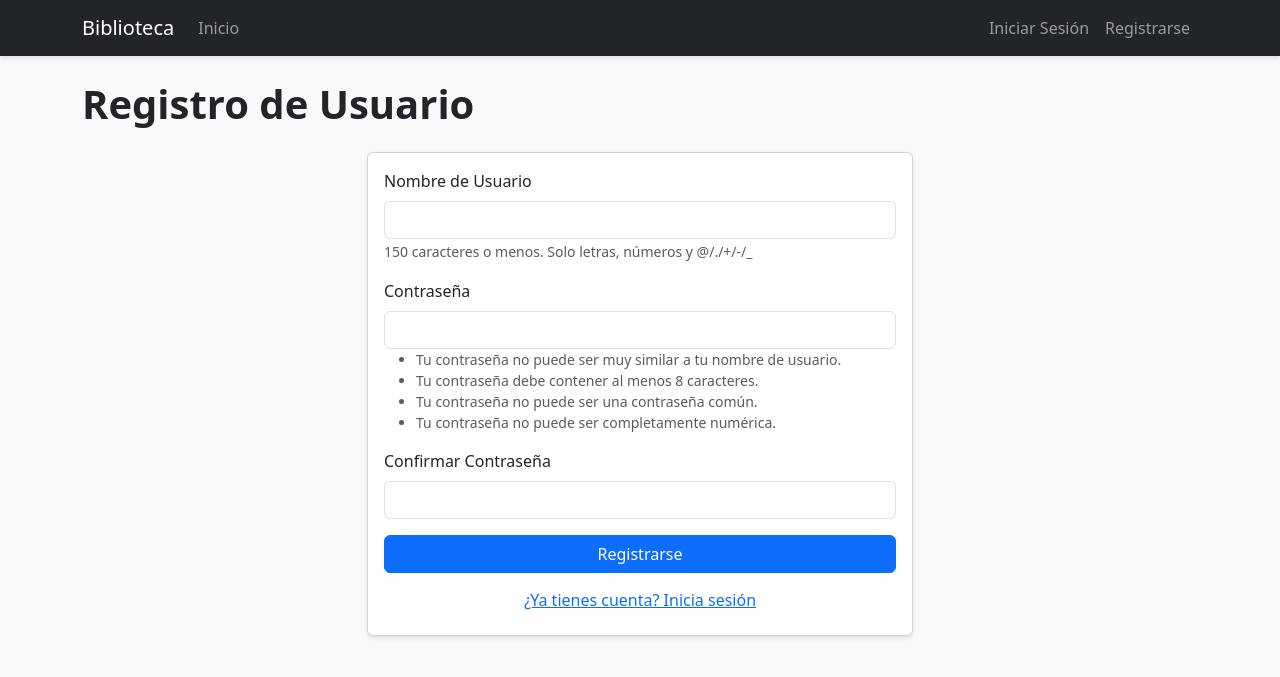
After one commit to BianfaUPB/LibraryServer, a Django app: page /register/ in a window 1280 px wide. The commit adds this page. Shown: the top 677 px of the page. Run offline with Django 5.2, Linux system fonts and the light colour scheme.

Commit message:
Agregar registro y autenticación de usuarios

```diff
--- a/LibraryApp/templates/layout.html
+++ b/LibraryApp/templates/layout.html
@@ -2,44 +2,76 @@
 <!DOCTYPE html>
 <html lang="es">
   <head>
-    <meta charset="UTF-8">
-    <meta name="viewport" content="width=device-width, initial-scale=1.0">
+    <meta charset="UTF-8" />
+    <meta name="viewport" content="width=device-width, initial-scale=1.0" />
     <title>{% block title %}Biblioteca{% endblock %}</title>
-    <link href="https://cdn.jsdelivr.net/npm/bootstrap@5.3.0/dist/css/bootstrap.min.css" rel="stylesheet">
-    <link rel="stylesheet" href="{% static 'css/style.css' %}">
+    <link
+      href="https://cdn.jsdelivr.net/npm/bootstrap@5.3.0/dist/css/bootstrap.min.css"
+      rel="stylesheet"
+    />
+    <link rel="stylesheet" href="{% static 'css/style.css' %}" />
   </head>
   <body>
     <nav class="navbar navbar-expand-lg navbar-dark bg-dark">
       <div class="container">
         <a class="navbar-brand" href="{% url 'index' %}">Biblioteca</a>
-            <button class="navbar-toggler" type="button" data-bs-toggle="collapse" data-bs-target="#navbarNav">
+        <button
+          class="navbar-toggler"
+          type="button"
+          data-bs-toggle="collapse"
+          data-bs-target="#navbarNav"
+        >
           <span class="navbar-toggler-icon"></span>
         </button>
         <div class="collapse navbar-collapse" id="navbarNav">
-                <ul class="navbar-nav">
+          <ul class="navbar-nav me-auto">
             <li class="nav-item">
               <a class="nav-link" href="{% url 'index' %}">Inicio</a>
             </li>
+            {% if user.is_authenticated %}
             <li class="nav-item">
-                        <a class="nav-link" href="{% url 'create_book' %}">Agregar Libro</a>
+              <a class="nav-link" href="{% url 'create_book' %}"
+                >Agregar Libro</a
+              >
             </li>
+            {% endif %}
+          </ul>
+          <ul class="navbar-nav">
+            {% if user.is_authenticated %}
+            <li class="nav-item">
+              <span class="nav-link">Bienvenido, {{ user.username }}</span>
+            </li>
+            <li class="nav-item">
+              <a class="nav-link" href="{% url 'logout' %}">Cerrar Sesión</a>
+            </li>
+            {% else %}
+            <li class="nav-item">
+              <a class="nav-link" href="{% url 'login' %}">Iniciar Sesión</a>
+            </li>
+            <li class="nav-item">
+              <a class="nav-link" href="{% url 'register' %}">Registrarse</a>
+            </li>
+            {% endif %}
           </ul>
         </div>
       </div>
     </nav>
 
     <div class="container mt-4">
-        {% if messages %}
-            {% for message in messages %}
-                <div class="alert alert-{{ message.tags }} alert-dismissible fade show" role="alert">
+      {% if messages %} {% for message in messages %}
+      <div
+        class="alert alert-{{ message.tags }} alert-dismissible fade show"
+        role="alert"
+      >
         {{ message }}
-                    <button type="button" class="btn-close" data-bs-dismiss="alert" aria-label="Close"></button>
+        <button
+          type="button"
+          class="btn-close"
+          data-bs-dismiss="alert"
+          aria-label="Close"
+        ></button>
       </div>
-            {% endfor %}
-        {% endif %}
-
-        {% block content %}
-        {% endblock %}
+      {% endfor %} {% endif %} {% block content %} {% endblock %}
     </div>
 
     <script src="https://cdn.jsdelivr.net/npm/bootstrap@5.3.0/dist/js/bootstrap.bundle.min.js"></script>
--- /dev/null
+++ b/LibraryApp/templates/register.html
@@ -0,0 +1,67 @@
+{% extends 'layout.html' %} {% load static %} {% block title %}Registro -
+Biblioteca{% endblock %} {% block content %}
+<h1 class="mb-4">Registro de Usuario</h1>
+
+<div class="row">
+  <div class="col-md-6 offset-md-3">
+    <div class="card">
+      <div class="card-body">
+        <form method="post">
+          {% csrf_token %}
+          <div class="mb-3">
+            <label for="username" class="form-label">Nombre de Usuario</label>
+            <input
+              type="text"
+              class="form-control"
+              id="username"
+              name="username"
+              required
+            />
+            <small class="form-text text-muted"
+              >150 caracteres o menos. Solo letras, números y @/./+/-/_</small
+            >
+          </div>
+          <div class="mb-3">
+            <label for="password1" class="form-label">Contraseña</label>
+            <input
+              type="password"
+              class="form-control"
+              id="password1"
+              name="password1"
+              required
+            />
+            <small class="form-text text-muted">
+              <ul>
+                <li>
+                  Tu contraseña no puede ser muy similar a tu nombre de usuario.
+                </li>
+                <li>Tu contraseña debe contener al menos 8 caracteres.</li>
+                <li>Tu contraseña no puede ser una contraseña común.</li>
+                <li>Tu contraseña no puede ser completamente numérica.</li>
+              </ul>
+            </small>
+          </div>
+          <div class="mb-3">
+            <label for="password2" class="form-label"
+              >Confirmar Contraseña</label
+            >
+            <input
+              type="password"
+              class="form-control"
+              id="password2"
+              name="password2"
+              required
+            />
+          </div>
+          <div class="d-grid gap-2">
+            <button type="submit" class="btn btn-primary">Registrarse</button>
+            <a href="{% url 'login' %}" class="btn btn-link"
+              >¿Ya tienes cuenta? Inicia sesión</a
+            >
+          </div>
+        </form>
+      </div>
+    </div>
+  </div>
+</div>
+{% endblock %}
--- a/LibraryApp/views.py
+++ b/LibraryApp/views.py
@@ -1,6 +1,8 @@
 from django.shortcuts import render, redirect
 from django.http import HttpResponse
 from django.contrib import messages
+from django.contrib.auth import login, authenticate, get_user_model, logout
+from django.contrib.auth.decorators import login_required
 from .models import Book
 
 def index(request):
@@ -10,6 +12,7 @@ def index(request):
 
     return HttpResponse("Metodo no permitido", status=405)
 
+@login_required
 def create_book(request):
     if request.method == 'GET':
         return render(request, 'create_book.html')
@@ -37,3 +40,47 @@ def delete_book(request, book_id):
     book = Book.objects.get(id=book_id)
     book.delete()
     return redirect('index')
+
+def register(request):
+    if request.method == 'POST':
+        username = request.POST.get('username')
+        password1 = request.POST.get('password1')
+        password2 = request.POST.get('password2')
+
+        if password1 != password2:
+            messages.error(request, 'Las contraseñas no coinciden')
+            return render(request, 'register.html')
+
+        User = get_user_model()
+        if User.objects.filter(username=username).exists():
+            messages.error(request, 'El nombre de usuario ya existe')
+            return render(request, 'register.html')
+
+        try:
+            user = User.objects.create_user(username=username, password=password1)
+            login(request, user)
+            messages.success(request, 'Registro exitoso')
+            return redirect('index')
+        except Exception as e:
+            messages.error(request, f'Error al crear el usuario: {str(e)}')
+            return render(request, 'register.html')
+
+    return render(request, 'register.html')
+
+def login_view(request):
+    if request.method == 'POST':
+        username = request.POST.get('username')
+        password = request.POST.get('password')
+        user = authenticate(request, username=username, password=password)
+        if user is not None:
+            login(request, user)
+            messages.success(request, 'Inicio de sesión exitoso')
+            return redirect('index')
+        else:
+            messages.error(request, 'Usuario o contraseña incorrectos')
+    return render(request, 'login.html')
+
+def logout_view(request):
+    logout(request)
+    messages.success(request, 'Has cerrado sesión exitosamente')
+    return redirect('index')
--- a/LibraryServer/settings.py
+++ b/LibraryServer/settings.py
@@ -122,3 +122,8 @@ STATIC_URL = 'static/'
 # https://docs.djangoproject.com/en/5.1/ref/settings/#default-auto-field
 
 DEFAULT_AUTO_FIELD = 'django.db.models.BigAutoField'
+
+# Configuración de autenticación
+LOGIN_URL = 'login'
+LOGIN_REDIRECT_URL = 'index'
+LOGOUT_REDIRECT_URL = 'index'
--- a/LibraryServer/urls.py
+++ b/LibraryServer/urls.py
@@ -23,4 +23,7 @@ urlpatterns = [
     path('', views.index, name='index'),
     path('create-book/', views.create_book, name='create_book'),
     path('delete-book/<int:book_id>/', views.delete_book, name='delete_book'),
+    path('register/', views.register, name='register'),
+    path('login/', views.login_view, name='login'),
+    path('logout/', views.logout_view, name='logout'),
 ]
```
Also changed, not shown: LibraryApp/templates/login.html (added, +44 -0 lines). Lines whose indentation alone changed are shown as unchanged.
